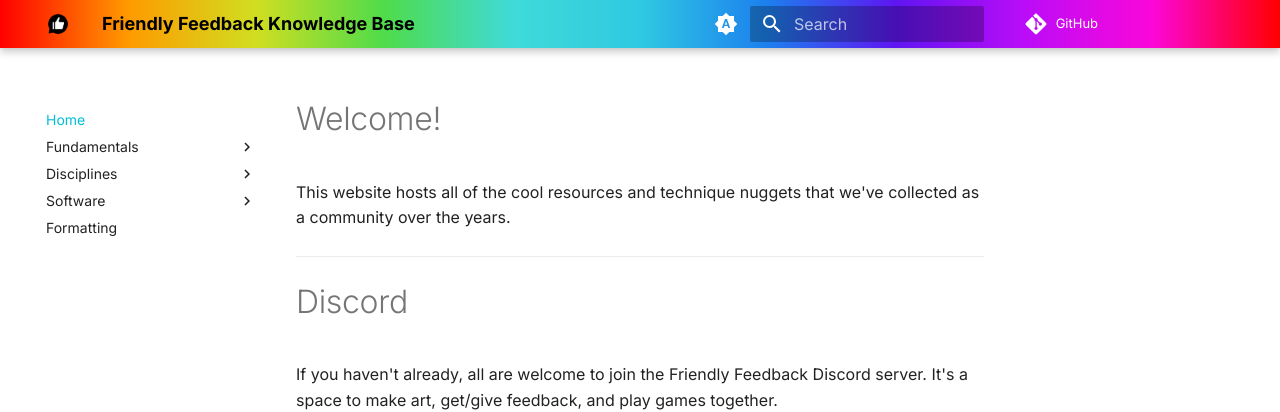
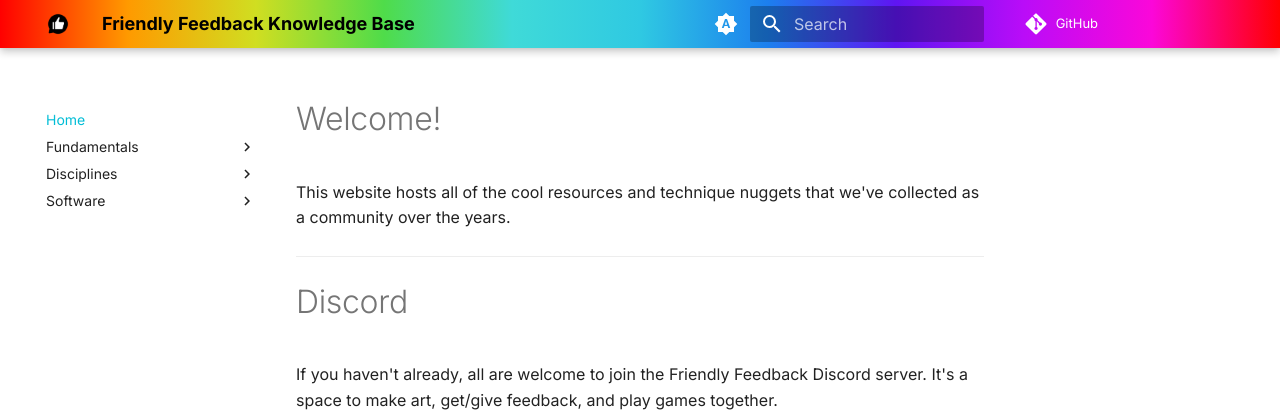
Before and after one commit to Zalek4/Friendly-Feedback-Knowledge-Base, an MkDocs documentation site: the page built from docs/index.md, in a window 1280 px wide. Shown: the top 412 px of the page. Built offline with MkDocs 1.6.1 and Material for MkDocs 9.7.7, drawn with Linux system fonts in a browser that asks for light colours; comment, search, counter and statistics services are not loaded.

Commit message:
Update mkdocs.yml

```diff
--- a/mkdocs.yml
+++ b/mkdocs.yml
@@ -69,7 +69,6 @@ nav:
   - Unity: software/unity.md
   - Unreal Engine: software/unreal_engine.md
   - ZBrush: software/zbrush.md
-- Formatting: assets/formatting.md
 plugins:
 - search
 - mkdocs-video
```
